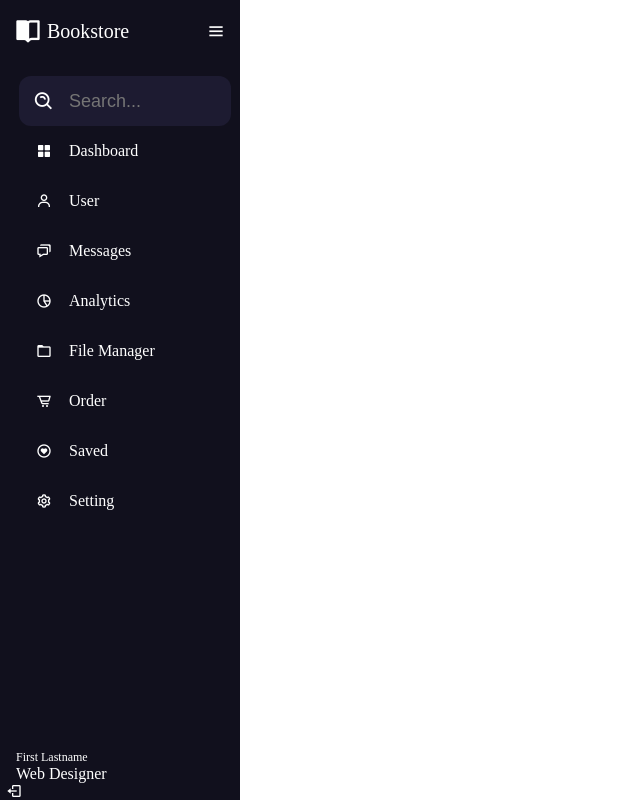
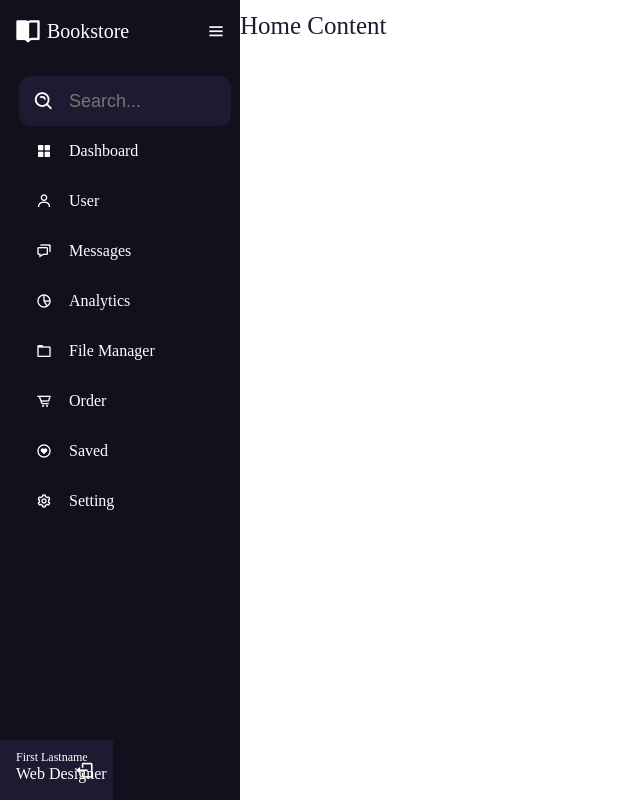
Before and after one commit to Thrdj/w, a PHP site: page /sidebar/sidebar.Html in a window 1280 px wide. Shown: the whole page, without its empty margins (0-640 px from the left). Run offline with PHP 8.4, Linux system fonts and the light colour scheme.

Commit message:
delete js

```diff
--- a/sidebar/sidebar.Html
+++ b/sidebar/sidebar.Html
@@ -21,7 +21,7 @@
         <li>
             <i class='bx bx-search-alt'></i>
             <input type="text" placeholder="Search...">
-            <!--span class="tooltip">Dashboard</span-->
+            <span class="tooltip">Search</span>
         </li>
 
         <li>
@@ -29,7 +29,7 @@
             <i class='bx bxs-grid-alt'></i>
             <span class="links_name">Dashboard</span>
             </a>
-            <!--span class="tooltip">Dashboard</span-->
+            <span class="tooltip">Dashboard</span>
         </li>
 
         <li>
@@ -37,7 +37,7 @@
             <i class='bx bx-user' ></i>
             <span class="links_name">User</span>
             </a>
-            <!--span class="tooltip">Dashboard</span-->
+            <span class="tooltip">User</span>
         </li>
 
         <li>
@@ -45,7 +45,7 @@
             <i class='bx bx-chat'></i>
             <span class="links_name">Messages</span>
             </a>
-            <!--span class="tooltip">Dashboard</span-->
+            <span class="tooltip">Messages</span>
         </li>
 
         <li>
@@ -53,7 +53,7 @@
             <i class='bx bx-pie-chart-alt-2' ></i>
             <span class="links_name">Analytics</span>
             </a>
-            <!--span class="tooltip">Dashboard</span-->
+            <span class="tooltip">Analytics</span>
         </li>
 
         <li>
@@ -61,7 +61,7 @@
             <i class='bx bx-folder'></i>
             <span class="links_name">File Manager</span>
             </a>
-            <!--span class="tooltip">Dashboard</span-->
+            <span class="tooltip">File Manager</span>
         </li>
 
         <li>
@@ -69,7 +69,7 @@
             <i class='bx bx-cart-alt'></i>
             <span class="links_name">Order</span>
             </a>
-            <!--span class="tooltip">Dashboard</span-->
+            <span class="tooltip">Order</span>
         </li>
 
         <li>
@@ -77,7 +77,7 @@
             <i class='bx bx-heart-circle'></i>
             <span class="links_name">Saved</span>
             </a>
-            <!--span class="tooltip">Dashboard</span-->
+            <span class="tooltip">Saved</span>
         </li>
 
         <li>
@@ -85,7 +85,7 @@
             <i class='bx bx-cog'></i>
             <span class="links_name">Setting</span>
             </a>
-            <!--span class="tooltip">Dashboard</span-->
+            <span class="tooltip">Setting</span>
         </li>
 
     </ul>
@@ -102,5 +102,8 @@
             </div>
         </div>
     </div>
+    <div class="home_content">
+        <div class="text">Home Content</div>
+    </div>
 </body>
 </html>
--- a/sidebar/stylebar.css
+++ b/sidebar/stylebar.css
@@ -66,7 +66,29 @@ body{
     margin: 0 5px;
     list-style: none;
     line-height: 50px;
-    border-radius: 12px;
+}
+
+.sidebar ul li .tooltip{
+    position: absolute;
+    left: 122px;
+    top: 50%;
+    transform: translateY(-50%);
+    border-radius: 6px;
+    height: 35px;
+    width: 122px;
+    background: #fff;
+    line-height: 35px;
+    text-align: center;
+    box-shadow: 0 5px 10px rgba(0, 0, 0, 0.2);
+    transform: 0s;
+    opacity: 0;
+    pointer-events: none;
+}
+
+.sidebar ul li:hover .tooltip{
+    transition: all 0.5s ease;
+    opacity: 1;
+    top: 50%;
 }
 
 .sidebar ul li input{
@@ -124,6 +146,7 @@ body{
     position: relative;
     padding: 10px 6px;
     height: 60px;
+    background: #1d1b31;
 }
 
 .profile_content .profile .profile_details{
@@ -146,8 +169,26 @@ body{
     font-size: 12px;
 }
 
-.profile#log_out{
+.profile #log_out{
     position: absolute;
     left: 88%;
     bottom: 5px;
+    transform: translateX(-50%);
+    min-width: 50px;
+    line-height: 50px;
+    font-size: 20px;
+    border-radius: 12px;
 }
+
+.home_content{
+    position: absolute;
+    height: 100%;
+    width: calc(100% -240px);
+    left: 240px;
+}
+.home_content .text{
+    font-size: 25px;
+    font-weight: 500;
+    color: #1d1b31;
+    margin-top: 12px;
+}
```
Also changed, not shown: sidebar/sidebar.js (deleted).
